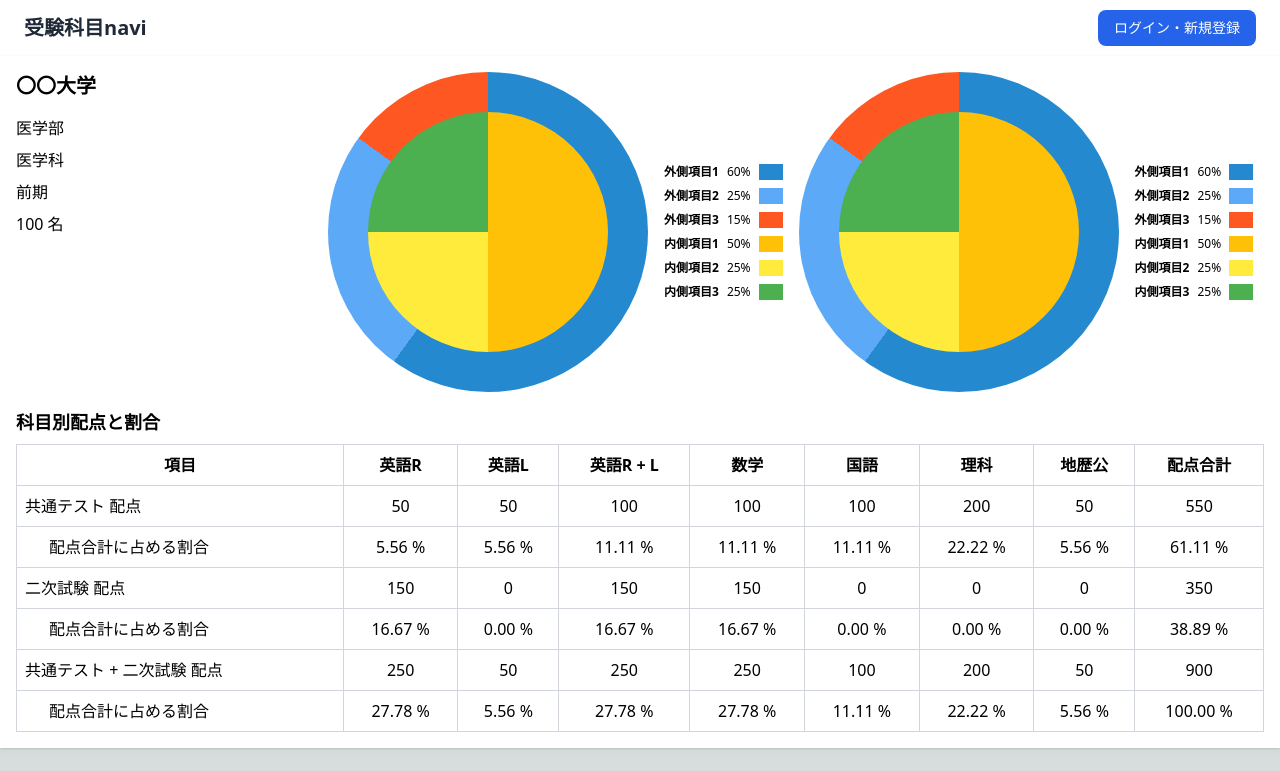
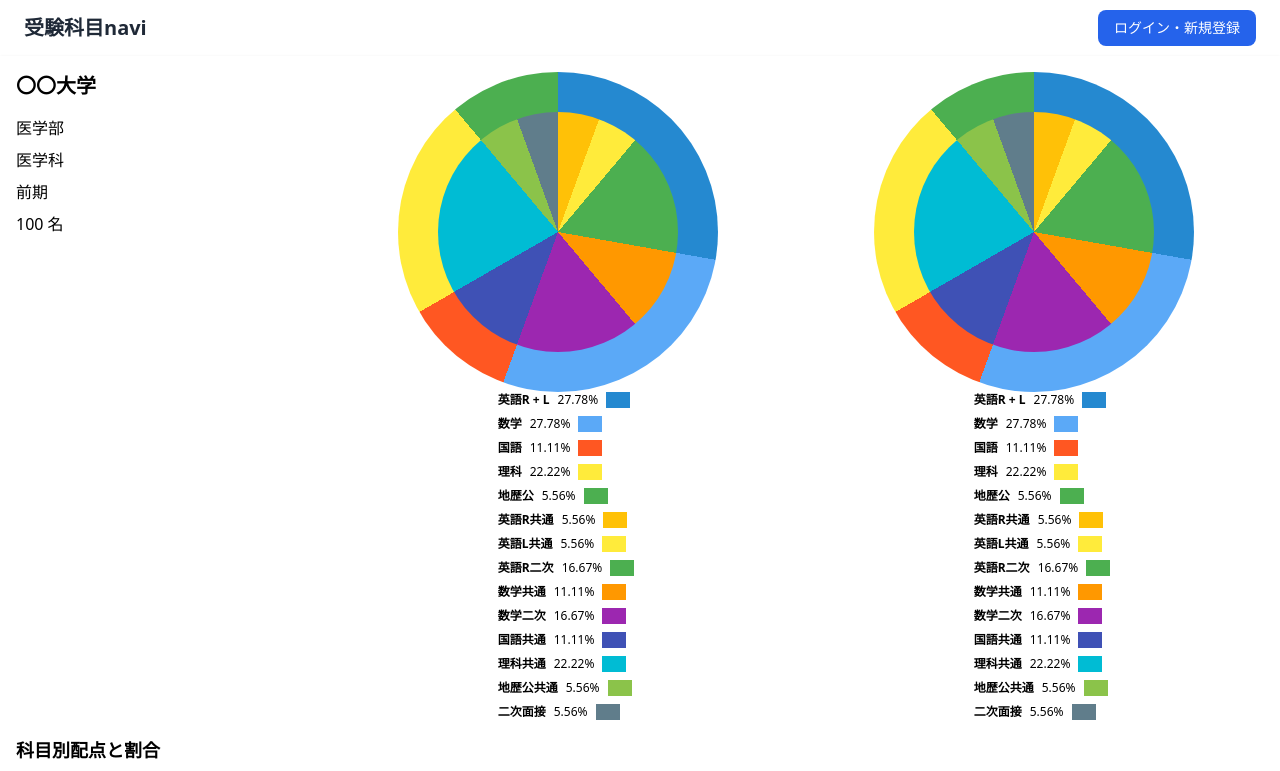
Before and after one commit to lycp152/UniversityEntranceExamSubjectNavi, a Next.js app in the folder front/UniversityEntranceExamNavi-frontend/: page /universities/1/departments/1/subjects/1 in a window 1280 px wide. Shown: the top 771 px of the page. Built offline with nearby package versions, Linux system fonts and the light colour scheme.

Commit message:
feat: 二重円グラフの仮数値を入力

```diff
--- a/front/UniversityEntranceExamNavi-frontend/src/app/components/SubjectDetailPage/PieChart.tsx
+++ b/front/UniversityEntranceExamNavi-frontend/src/app/components/SubjectDetailPage/PieChart.tsx
@@ -3,57 +3,121 @@ const PieChart = () => {
     <div className="flex flex-wrap justify-center items-center">
       <div className="relative w-48 h-48 sm:w-60 sm:h-60 md:w-80 md:h-80 lg:w-64 lg:h-64 xl:w-80 xl:h-80 2xl:w-96 2xl:h-96">
         {/* 外側の円 */}
-        <div className="absolute inset-0 rounded-full bg-[conic-gradient(#2589d0_60%,#5ba9f7_60%_85%,#ff5722_85%_100%)]"></div>
+        <div className="absolute inset-0 rounded-full bg-[conic-gradient(#2589d0_27.78%,#5ba9f7_27.78%_55.56%,#ff5722_55.56%_66.67%,#ffeb3b_66.67%_88.89%,#4caf50_88.89%_100%)]"></div>
         {/* 内側の円 */}
-        <div className="absolute inset-6 sm:inset-8 md:inset-10 lg:inset-8 xl:inset-10 2xl:inset-12 rounded-full bg-[conic-gradient(#ffc107_50%,#ffeb3b_50%_75%,#4caf50_75%_100%)]"></div>
+        <div className="absolute inset-6 sm:inset-8 md:inset-10 lg:inset-8 xl:inset-10 2xl:inset-12 rounded-full bg-[conic-gradient(#ffc107_5.56%,#ffeb3b_5.56%_11.12%,#4caf50_11.12%_27.79%,#ff9800_27.79%_38.90%,#9c27b0_38.90%_55.57%,#3f51b5_55.57%_66.68%,#00bcd4_66.68%_88.90%,#8bc34a_88.90%_94.46%,#607d8b_94.46%_100%)]"></div>
       </div>
       <ol className="list-none ml-4 space-y-2">
         <li className="flex items-center text-xs">
-          <span className="mr-2 font-semibold">外側項目1</span>
-          <span>60%</span>
+          <span className="mr-2 font-semibold">英語R + L</span>
+          <span>27.78%</span>
           <span
             className="block w-6 h-4 ml-2"
             style={{ backgroundColor: "#2589d0" }}
           ></span>
         </li>
         <li className="flex items-center text-xs">
-          <span className="mr-2 font-semibold">外側項目2</span>
-          <span>25%</span>
+          <span className="mr-2 font-semibold">数学</span>
+          <span>27.78%</span>
           <span
             className="block w-6 h-4 ml-2"
             style={{ backgroundColor: "#5ba9f7" }}
           ></span>
         </li>
         <li className="flex items-center text-xs">
-          <span className="mr-2 font-semibold">外側項目3</span>
-          <span>15%</span>
+          <span className="mr-2 font-semibold">国語</span>
+          <span>11.11%</span>
           <span
             className="block w-6 h-4 ml-2"
             style={{ backgroundColor: "#ff5722" }}
           ></span>
         </li>
         <li className="flex items-center text-xs">
-          <span className="mr-2 font-semibold">内側項目1</span>
-          <span>50%</span>
+          <span className="mr-2 font-semibold">理科</span>
+          <span>22.22%</span>
+          <span
+            className="block w-6 h-4 ml-2"
+            style={{ backgroundColor: "#ffeb3b" }}
+          ></span>
+        </li>
+        <li className="flex items-center text-xs">
+          <span className="mr-2 font-semibold">地歴公</span>
+          <span>5.56%</span>
+          <span
+            className="block w-6 h-4 ml-2"
+            style={{ backgroundColor: "#4caf50" }}
+          ></span>
+        </li>
+        <li className="flex items-center text-xs">
+          <span className="mr-2 font-semibold">英語R共通</span>
+          <span>5.56%</span>
           <span
             className="block w-6 h-4 ml-2"
             style={{ backgroundColor: "#ffc107" }}
           ></span>
         </li>
         <li className="flex items-center text-xs">
-          <span className="mr-2 font-semibold">内側項目2</span>
-          <span>25%</span>
+          <span className="mr-2 font-semibold">英語L共通</span>
+          <span>5.56%</span>
           <span
             className="block w-6 h-4 ml-2"
             style={{ backgroundColor: "#ffeb3b" }}
           ></span>
         </li>
         <li className="flex items-center text-xs">
-          <span className="mr-2 font-semibold">内側項目3</span>
-          <span>25%</span>
+          <span className="mr-2 font-semibold">英語R二次</span>
+          <span>16.67%</span>
           <span
             className="block w-6 h-4 ml-2"
             style={{ backgroundColor: "#4caf50" }}
+          ></span>
+        </li>
+        <li className="flex items-center text-xs">
+          <span className="mr-2 font-semibold">数学共通</span>
+          <span>11.11%</span>
+          <span
+            className="block w-6 h-4 ml-2"
+            style={{ backgroundColor: "#ff9800" }}
+          ></span>
+        </li>
+        <li className="flex items-center text-xs">
+          <span className="mr-2 font-semibold">数学二次</span>
+          <span>16.67%</span>
+          <span
+            className="block w-6 h-4 ml-2"
+            style={{ backgroundColor: "#9c27b0" }}
+          ></span>
+        </li>
+        <li className="flex items-center text-xs">
+          <span className="mr-2 font-semibold">国語共通</span>
+          <span>11.11%</span>
+          <span
+            className="block w-6 h-4 ml-2"
+            style={{ backgroundColor: "#3f51b5" }}
+          ></span>
+        </li>
+        <li className="flex items-center text-xs">
+          <span className="mr-2 font-semibold">理科共通</span>
+          <span>22.22%</span>
+          <span
+            className="block w-6 h-4 ml-2"
+            style={{ backgroundColor: "#00bcd4" }}
+          ></span>
+        </li>
+        <li className="flex items-center text-xs">
+          <span className="mr-2 font-semibold">地歴公共通</span>
+          <span>5.56%</span>
+          <span
+            className="block w-6 h-4 ml-2"
+            style={{ backgroundColor: "#8bc34a" }}
+          ></span>
+        </li>
+        <li className="flex items-center text-xs">
+          <span className="mr-2 font-semibold">二次面接</span>
+          <span>5.56%</span>
+          <span
+            className="block w-6 h-4 ml-2"
+            style={{ backgroundColor: "#607d8b" }}
           ></span>
         </li>
       </ol>
```
